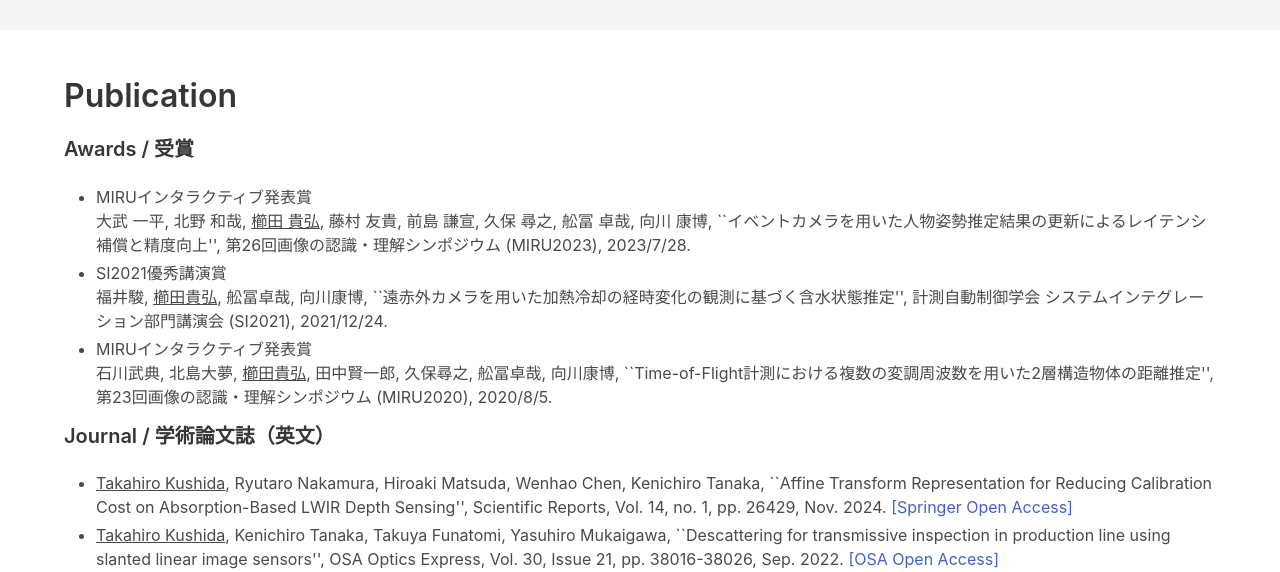
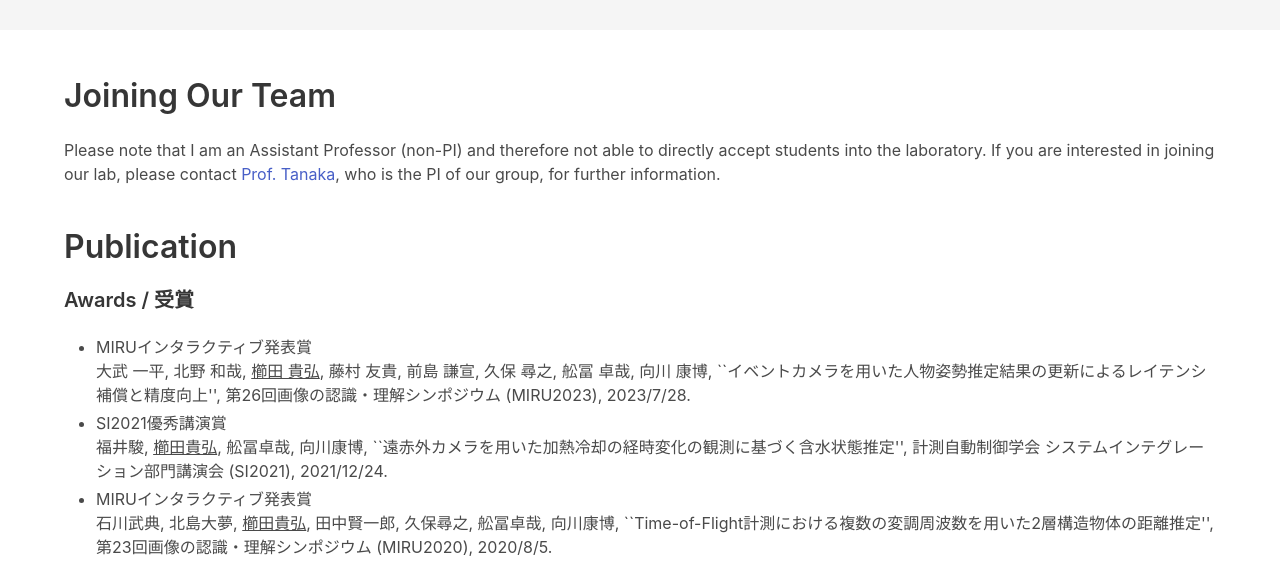
Before and after one commit to kushida/kushida.github.io, a plain HTML site: page index.html in a window 1280 px wide. Shown: the part 222-794 px from the top of the page. Drawn offline with nearby package versions, Linux system fonts and the light colour scheme.

Commit message:
Add section for joining the team and contact information

```diff
--- a/index.html
+++ b/index.html
@@ -55,6 +55,9 @@
   <section class="section">
     <div class="container">
       <div class="content">
+        <h3 class="title is-3">Joining Our Team</h3>
+          Please note that I am an Assistant Professor (non-PI) and therefore not able to directly accept students into the laboratory. If you are interested in joining our lab, please contact <a href="https://k-tanaka.me/">Prof. Tanaka</a>, who is the PI of our group, for further information.
+
         <h3 class="title is-3">Publication</h3>
 
         <h5 class="title is-5">Awards / 受賞</h5>
```
